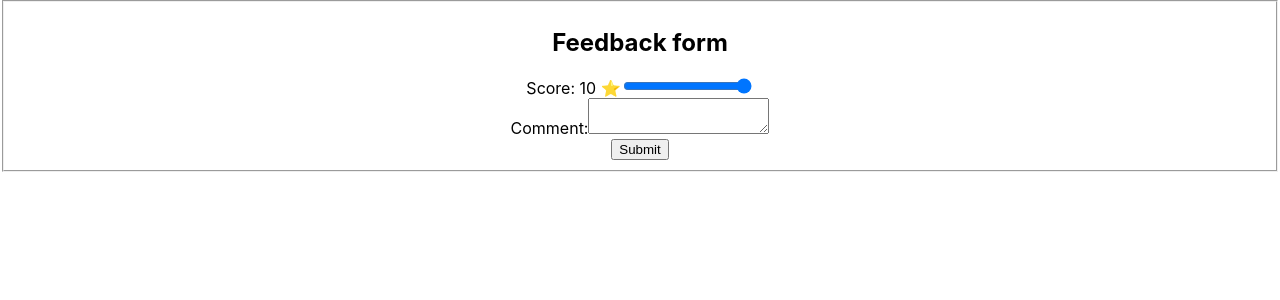
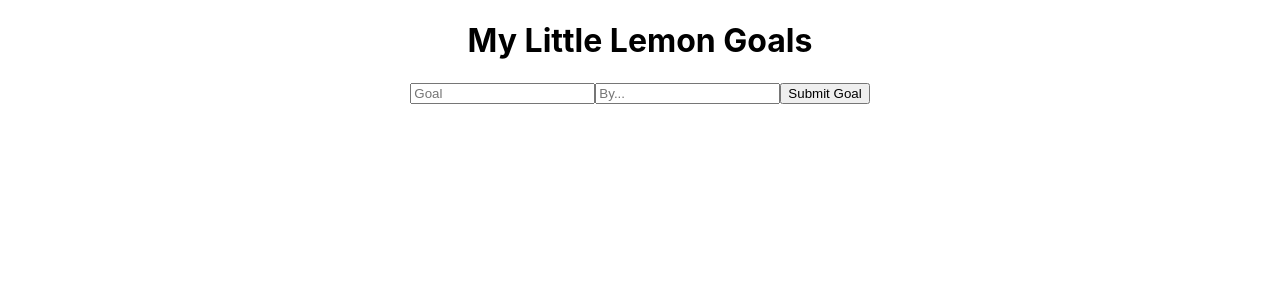
Before and after one commit to cmthecoder/basic-to-advance, a React (Create React App) app: page / in a window 1280 px wide. Shown: the top 300 px of the page. Built offline with nearby package versions, Linux system fonts and the light colour scheme.

Commit message:
use usestate to create a goals app

```diff
--- a/src/App.js
+++ b/src/App.js
@@ -1,58 +1,18 @@
 import './App.css';
 import { useState } from 'react';
-
+import GoalForm from './components/GoalForm';
+import ListOfGoals from './components/ListOfGoals';
 
 function App() {
+  const [allGoals, updateAllGoals] = useState([])
 
-  const [score , setScore] = useState('10')
-  const [comment, setComment] = useState('')
-
-  const handleChange = (e) => {
-    setScore(e.target.value)
+  const addGoal = (goal) => {
+    updateAllGoals([...allGoals, goal])
   }
-
-  const handleSubmit = (e) => {
-    e.preventDefault()
-    if(Number(score) <5 && comment.length <= 10) {
-      alert('Please provide a comment explaining why the experience was poor.')
-      return
-    }
-
-    console.log('Form submitted')
-    setComment('')
-    setScore('10')
-  }
-
-  const handleCommentChange = (e) => {
-    setComment(e.target.value)
-  }
-
-
 return (
     <div className="App">
-      <form onSubmit={handleSubmit}>
-        <fieldset>
-          <h2>Feedback form</h2>
-          <div className="Field">
-            <label htmlFor="">Score: {score} ⭐️</label>
-            <input
-              type="range"
-              min='0'
-              max='10'
-              value={score}
-              onChange={handleChange}
-            />
-          </div>
-          <div className='Field'>
-            <label htmlFor="comments">Comment:</label>
-            <textarea
-              value={comment}
-              onChange={handleCommentChange}
-            />
-          </div>
-          <button type='submit'>Submit</button>
-        </fieldset>
-      </form>
+      <GoalForm onAdd={addGoal} />
+      <ListOfGoals allGoals={allGoals} />
     </div>
   );
 }
--- /dev/null
+++ b/src/components/GoalForm.jsx
@@ -0,0 +1,28 @@
+import React from 'react'
+import { useState } from 'react'
+
+const GoalForm = (props) => {
+  const [formData, setFormData] = useState({goal: '', by: ''})
+
+  const changeHandler = (e) => {
+    setFormData({...formData, [e.target.name]: e.target.value })
+  }
+
+  const submitHandler = (e) => {
+    e.preventDefault()
+    props.onAdd(formData)
+    setFormData({ goal: '', by: ''})
+  }
+  return (
+    <>
+      <h1>My Little Lemon Goals</h1>
+      <form onSubmit={submitHandler}>
+        <input type="text" name='goal' placeholder='Goal' value={formData.goal} onChange={changeHandler} />
+        <input type="text" name='by' placeholder='By...' value={formData.by} onChange={changeHandler} />
+        <button type='submit'>Submit Goal</button>
+      </form>
+    </>
+  )
+}
+
+export default GoalForm
--- /dev/null
+++ b/src/components/ListOfGoals.jsx
@@ -0,0 +1,16 @@
+import React from 'react'
+
+const ListOfGoals = (props) => {
+
+  return (
+    <ul>
+      {props.allGoals.map((g) => (
+        <li key={g.goal}>
+          <span>My goal is to {g.goal}, by {g.by}</span>
+        </li>
+      ))}
+    </ul>
+  )
+}
+
+export default ListOfGoals
```
Also changed, not shown: src/components/Counter.jsx (deleted, +0 -14 lines), src/components/MealsList.jsx (deleted, +0 -19 lines), src/provider/MealsProvider.jsx (deleted, +0 -19 lines).
